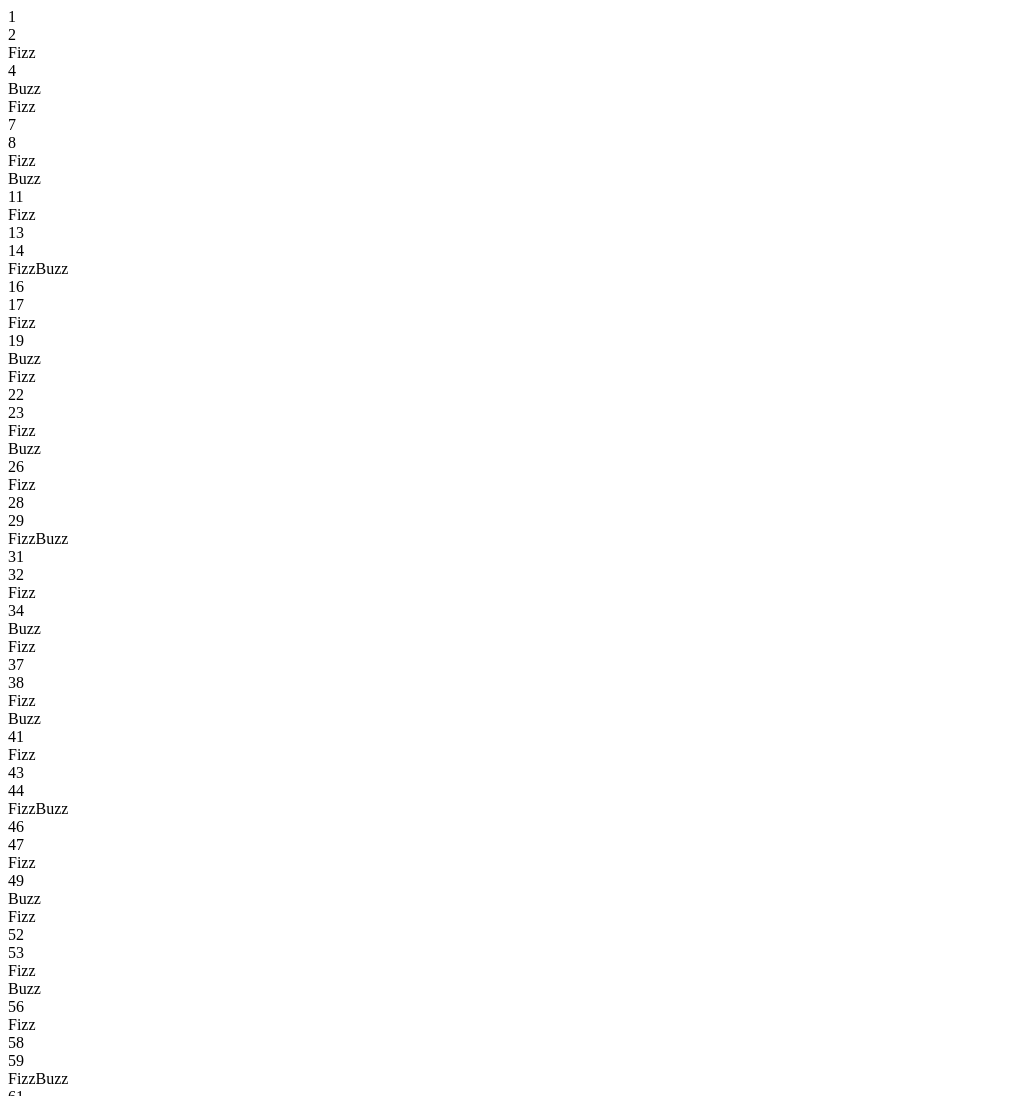
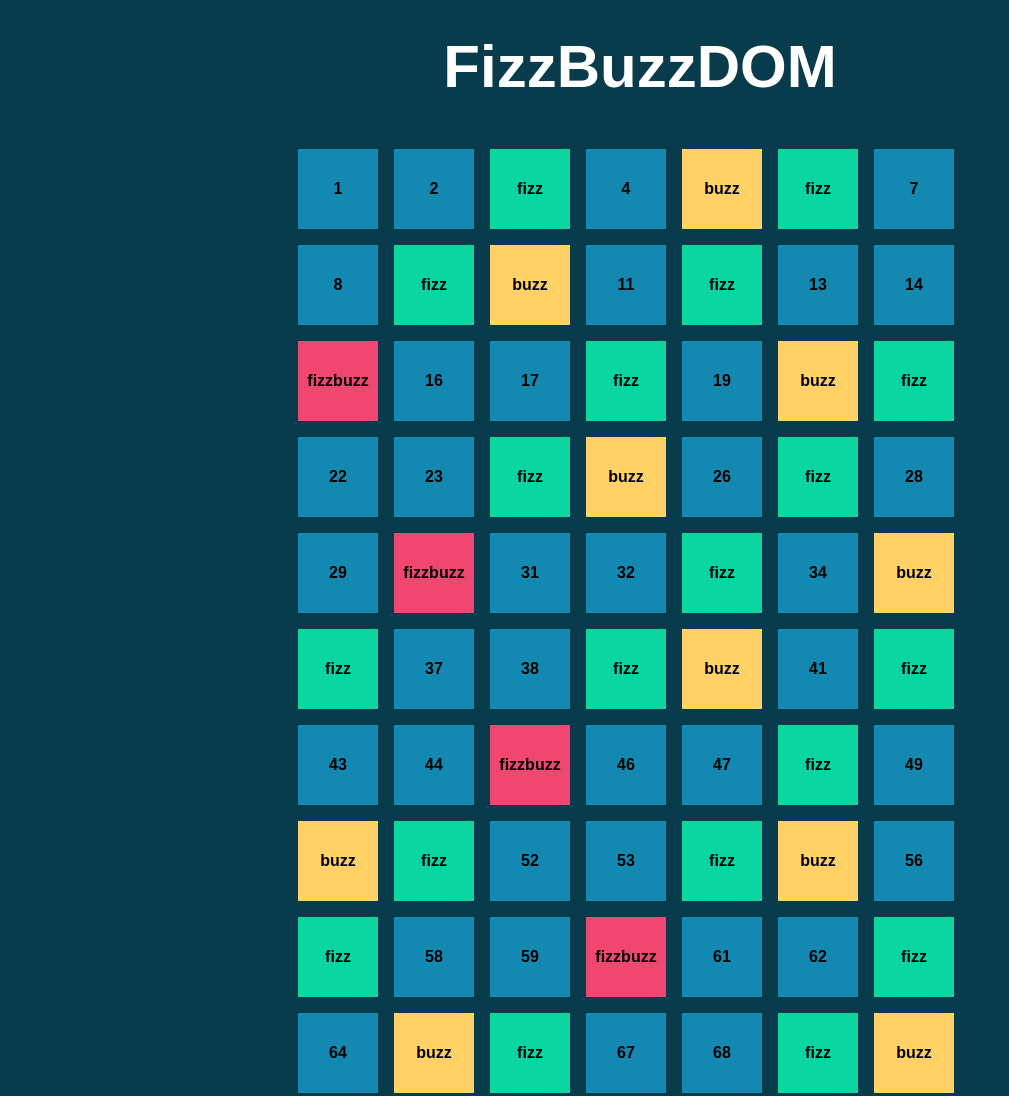
Before and after one commit to MGPasinetti/js-fizzbuzzdom, a plain HTML site: page index.html in a window 1280 px wide. Shown: the top 1096 px of the page, without its empty margins (0-1009 px from the left). Drawn offline with Linux system fonts and the light colour scheme.

Commit message:
milestone 3 done

```diff
--- a/css/style.css
+++ b/css/style.css
@@ -0,0 +1,53 @@
+* {
+    padding: 0;
+    margin: 0;
+    box-sizing: border-box;
+    font-family: Arial, Helvetica, sans-serif;
+}
+
+body {
+    background-color: #083B4C;
+}
+
+.container {
+    text-align: center;
+    max-width: 700px;
+    margin: 2rem auto;
+    display: flex;
+    justify-content: center;
+    flex-wrap: wrap;
+}
+
+h1 {
+    color: white;
+    font-size: 60px;
+    margin-bottom: 2.5rem;
+}
+
+.container div {
+    display: flex;
+    flex-wrap: wrap;
+    font-weight: 600;
+}
+
+.box {
+    width: 5rem;
+    height: 5rem;
+    margin: .5rem;
+    display: flex;
+    justify-content: center;
+    align-items: center;
+    background-color: #1389B2;
+}
+
+.fizz {
+    background-color: #0BD6A1;
+}
+
+.buzz {
+    background-color: #FFD166;
+}
+
+.fizz-buzz {
+    background-color: #F0466F;
+}
--- a/index.html
+++ b/index.html
@@ -11,7 +11,7 @@
 </head>
 <body>
     <div class="container">
-
+       <h1>FizzBuzzDOM</h1>
     </div>
 
     <script src="js/script.js"></script>
--- a/js/script.js
+++ b/js/script.js
@@ -1,10 +1,7 @@
 // Consegna:
 
-// Dato un container nel DOM, appendi un elemento html con il numero o la stringa corretta.
 // MILESTONE 3
 // Applica uno stile differente a seconda del valore dell'indice per i multipli di 3, per i multipli di 5 e per i valori che sono sia multipli di 3 che di 5.
-// Prima di partire a scrivere codice poniamoci qualche domanda:
-// Come faccio a sapere se un numero è divisibile per un altro? Abbiamo visto qualcosa di particolare che possiamo usare? Come creare nuovi elementi html e appenderli al container?
 // Consigli del giorno:
 // 1. scriviamo sempre prima dei commenti in italiano per capire cosa vogliamo fare
 // 2. proviamo ad immaginare le operazioni che vogliamo far svolgere al nostro programma così come lo faremmo "a mano"
@@ -13,7 +10,6 @@
 
 //Variabili
 let listNumber;
-let container = document.querySelector(".container")
 
 // Genero i numeri da 1 a 100
 for (i = 1; i <= 100; i++) {
@@ -33,6 +29,7 @@ for (i = 1; i <= 100; i++) {
 }
 
 //Appendo un elemento html con il numero o la stringa corretta
+let container = document.querySelector(".container")
 let areaNumbers = document.createElement(`div`)
 container.append(areaNumbers)
 
@@ -41,11 +38,11 @@ for (i = 1; i <= 100; i++) {
 
 
     if ((listNumber % 3 == 0) && (listNumber % 5 == 0)) {
-      areaNumbers.innerHTML += `<div class="box fizz-buzz">${`FizzBuzz`}</div>`
+      areaNumbers.innerHTML += `<div class="box fizz-buzz">${`fizzbuzz`}</div>`
     } else if (listNumber % 3 == 0) {
-      areaNumbers.innerHTML += `<div class="box fizz">${`Fizz`}</div>`
+      areaNumbers.innerHTML += `<div class="box fizz">${`fizz`}</div>`
     } else if (listNumber % 5 == 0) {
-      areaNumbers.innerHTML += `<div class="box buzz">${`Buzz`}</div>`
+      areaNumbers.innerHTML += `<div class="box buzz">${`buzz`}</div>`
     } else {
       areaNumbers.innerHTML += `<div class="box">${listNumber}</div>`
     }
```
